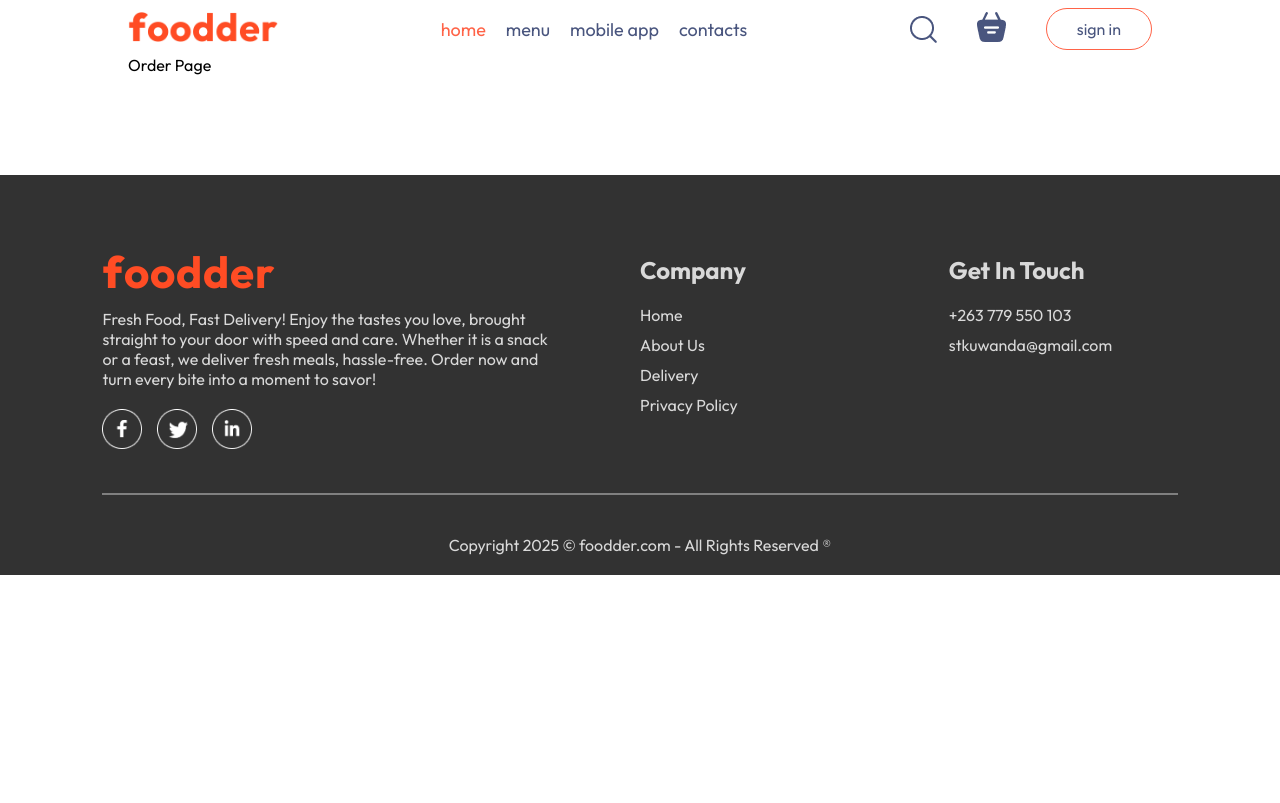
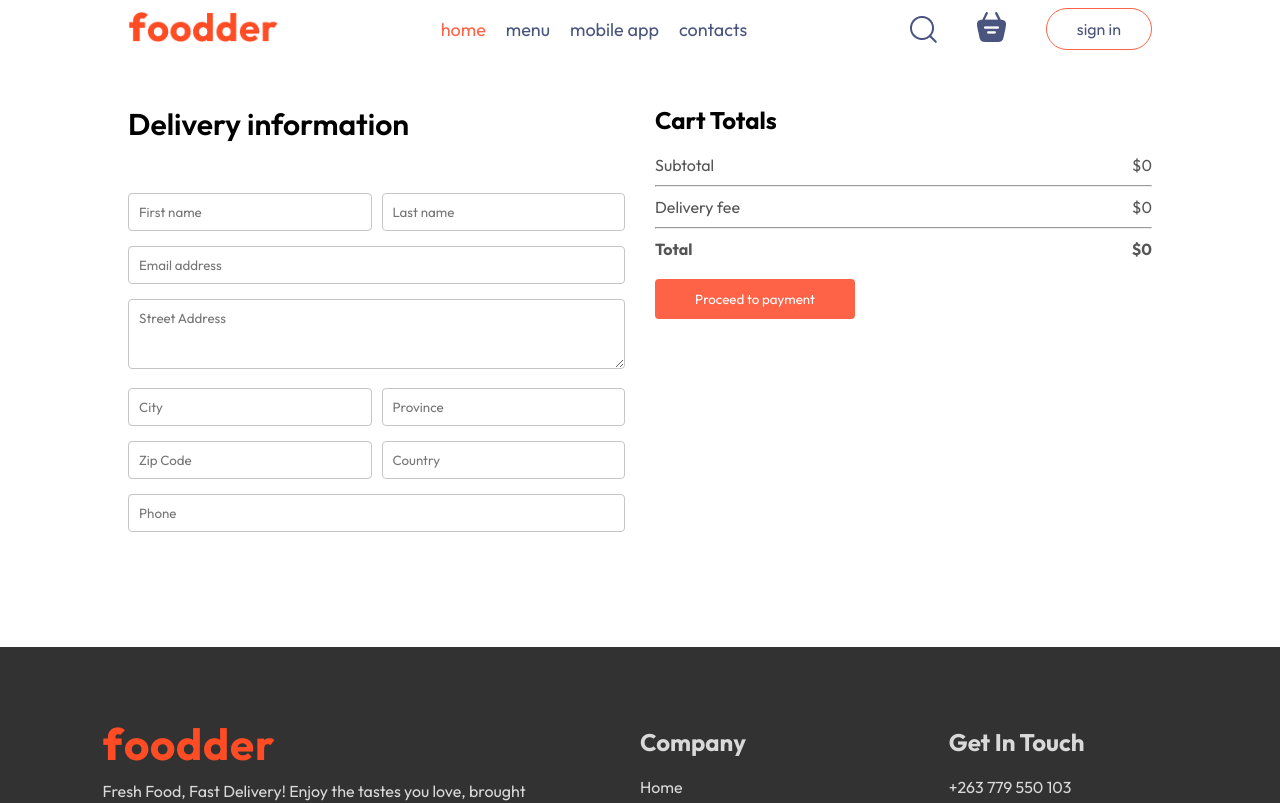
Before and after one commit to stkuwanda/foodder-frontend, a React (Vite) app: page /order in a window 1280 px wide. Shown: the top 803 px of the page. Built offline with nearby package versions, Linux system fonts and the light colour scheme.

Commit message:
implementing PlaceOrder page and styles, minor updates to Cart page

```diff
--- a/src/pages/Cart/Cart.page.jsx
+++ b/src/pages/Cart/Cart.page.jsx
@@ -4,7 +4,8 @@
 import './Cart.page.css';
 
 function Cart() {
-	const { cartItems, food_list, removeFromCart, getTotalCartAmount } = useStoreContext();
+	const { cartItems, food_list, removeFromCart, getTotalCartAmount } =
+		useStoreContext();
 	const navigate = useNavigate();
 
 	const cartListRef = useRef(null); // Create a ref for the container
@@ -23,10 +24,9 @@
 		}
 	};
 
-
 	return (
 		<main className='cart'>
-			<section ref={cartListRef} >
+			<section ref={cartListRef}>
 				<div className='cart-items-title'>
 					<p>Items</p>
 					<p>Title</p>
@@ -37,7 +37,7 @@
 				</div>
 				<br />
 				<hr />
-				<div className="cart-items-container">
+				<div className='cart-items-container'>
 					{food_list.map(
 						(item) =>
 							cartItems[item._id] > 0 && (
@@ -48,7 +48,12 @@
 										<p>${item.price}</p>
 										<p>{cartItems[item._id]}</p>
 										<p>${item.price * cartItems[item._id]}</p>
-									<p className='cross' onClick={() => handleRemoveItem(item._id)}>x</p>
+										<p
+											className='cross'
+											onClick={() => handleRemoveItem(item._id)}
+										>
+											x
+										</p>
 									</div>
 									<hr />
 								</div>
@@ -56,32 +61,41 @@
 					)}
 				</div>
 			</section>
-      <section className="cart-bottom">
-        <div className="cart-total">
+			<section className='cart-bottom'>
+				<div className='cart-total'>
 					<h2>Cart Totals</h2>
 					<div>
-            <div className="cart-total-details">
+						<div className='cart-total-details'>
 							<p>Subtotal</p>
 							<p>${getTotalCartAmount()}</p>
 						</div>
 						<hr />
-            <div className="cart-total-details">
+						<div className='cart-total-details'>
 							<p>Delivery fee</p>
-              <p>${2}</p>
+							<p>${getTotalCartAmount() === 0 ? 0 : 2}</p>
 						</div>
 						<hr />
-            <div className="cart-total-details">
+						<div className='cart-total-details'>
 							<b>Total</b>
-              <b>${getTotalCartAmount() + 2}</b>
+							<b>${getTotalCartAmount() === 0 ? 0 : getTotalCartAmount() + 2}</b>
 						</div>
 					</div>
-          <button onClick={() => navigate('/order')} disabled={getTotalCartAmount() === 0}>Proceed to checkout</button>
+					<button
+						onClick={() => navigate('/order')}
+						disabled={getTotalCartAmount() === 0}
+					>
+						Proceed to checkout
+					</button>
 				</div>
-        <div className="cart-promo-code">
+				<div className='cart-promo-code'>
 					<div>
 						<p>If you have a promo code, enter it here.</p>
-            <div className="cart-promo-code-input">
-              <input type="text" placeholder='Enter promo code' disabled={getTotalCartAmount() === 0} />
+						<div className='cart-promo-code-input'>
+							<input
+								type='text'
+								placeholder='Enter promo code'
+								disabled={getTotalCartAmount() === 0}
+							/>
 							<button disabled={getTotalCartAmount() === 0}>Submit</button>
 						</div>
 					</div>
--- a/src/pages/PlaceOrder/PlaceOrder.page.css
+++ b/src/pages/PlaceOrder/PlaceOrder.page.css
@@ -0,0 +1,37 @@
+.place-order {
+  display: flex;
+  align-items: start;
+  gap: 30px;
+  justify-content: space-between;
+  margin-top: 50px;
+}
+
+.place-order-left {
+  width: 100%;
+  max-width: max(30%, 500px);
+}
+
+.place-order-left .title {
+  font-size: 30px;
+  font-weight: 600;
+  margin-bottom: 50px;
+}
+
+.place-order-left input, textarea {
+  margin-bottom: 15px;
+  width: 100%;
+  padding: 10px;
+  border: 1px solid #c5c5c5;
+  border-radius: 4px;
+  outline-color: tomato;
+}
+
+.place-order-left .multi-fields {
+  display: flex;
+  gap: 10px;
+}
+
+.place-order-right {
+  width: 100%;
+  max-width: max(40%, 500px);
+}
--- a/src/pages/PlaceOrder/PlaceOrder.page.jsx
+++ b/src/pages/PlaceOrder/PlaceOrder.page.jsx
@@ -1,11 +1,53 @@
+import { useStoreContext } from '../../context/StoreContext/StoreContext.tools';
 import './PlaceOrder.page.css';
 
 function PlaceOrder() {
-  return (
-    <div>
-      Order Page
-    </div>
-  )
+	const { getTotalCartAmount } = useStoreContext();
+
+	return (
+		<form className='place-order'>
+			<div className='place-order-left'>
+				<p className='title'>Delivery information</p>
+				<div className='multi-fields'>
+					<input type='text' placeholder='First name' />
+					<input type='text' placeholder='Last name' />
+				</div>
+				<input type='email' placeholder='Email address' />
+				<textarea type='text' placeholder='Street Address' rows={3} />
+				<div className='multi-fields'>
+					<input type='text' placeholder='City' />
+					<input type='text' placeholder='Province' />
+				</div>
+				<div className='multi-fields'>
+					<input type='text' placeholder='Zip Code' />
+					<input type='text' placeholder='Country' />
+				</div>
+				<input type='text' placeholder='Phone' />
+			</div>
+			<div className='place-order-right'>
+				<div className='cart-total'>
+					<h2>Cart Totals</h2>
+					<div>
+						<div className='cart-total-details'>
+							<p>Subtotal</p>
+							<p>${getTotalCartAmount()}</p>
+						</div>
+						<hr />
+						<div className='cart-total-details'>
+							<p>Delivery fee</p>
+							<p>${getTotalCartAmount() === 0 ? 0 : 2}</p>
+						</div>
+						<hr />
+						<div className='cart-total-details'>
+							<b>Total</b>
+							<b>${getTotalCartAmount() === 0 ? 0 : getTotalCartAmount() + 2}</b>
+						</div>
+					</div>
+					<button>Proceed to payment</button>
+				</div>
+			</div>
+		</form>
+	);
 }
 
 export default PlaceOrder;
```
Lines whose indentation alone changed are shown as unchanged.
